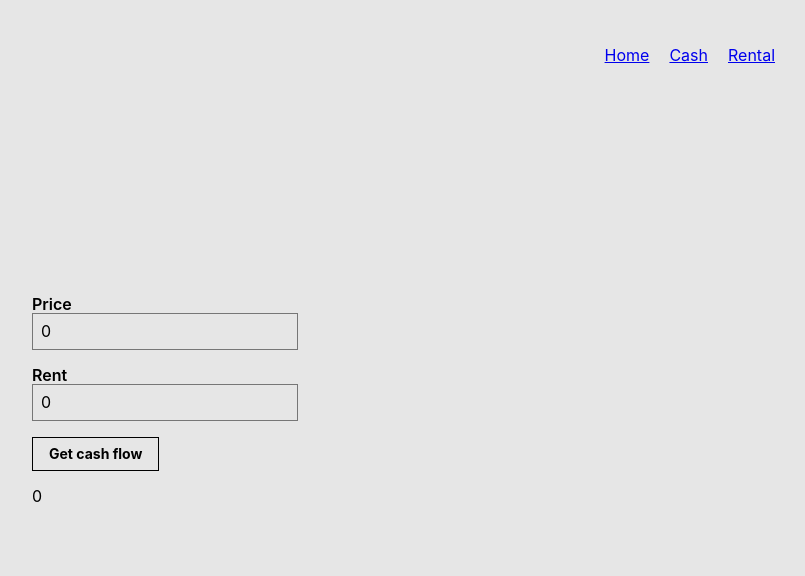
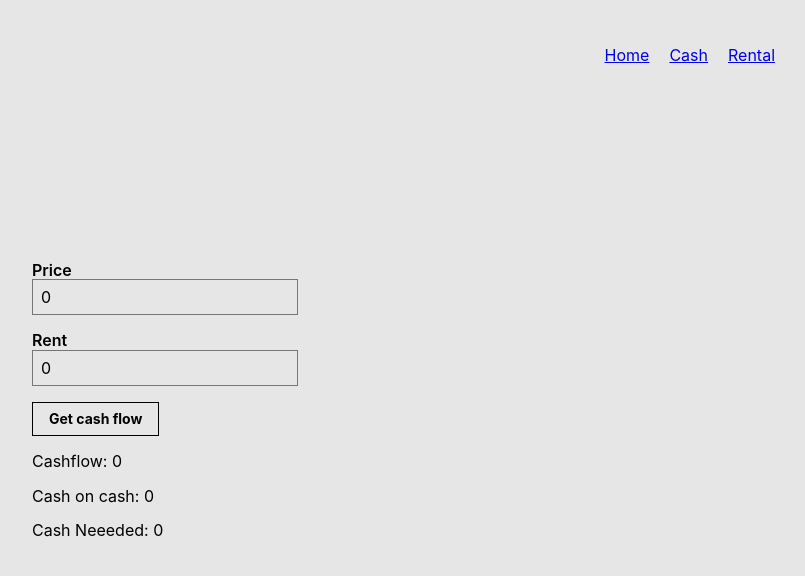
Before and after one commit to alopez96/real-estate-app, a React (Create React App) app: page /rental in a window 1280 px wide. Shown: the top 576 px of the page, without its empty margins (475-1280 px from the left). Built offline with nearby package versions, Linux system fonts and the light colour scheme.

Commit message:
add show cash on cash, and cash needed

```diff
--- a/src/pages/RentalAnalyzer.js
+++ b/src/pages/RentalAnalyzer.js
@@ -10,9 +10,11 @@ function RentalAnalyzer(){
     const [price, setPrice] = useState(0)
     const [rent, setRent] = useState(0)
     const [cashflow, setCashflow] = useState(0)
+    const [cashoncash, setCashoncash] = useState(0)
+    const [cashNeeded, setCashNeeded] = useState(0)
 
     const loan_duration = 30;
-    const interest_rate = 4;
+    const interest_rate_perecent = 0.04;
     const down_payment_percent = 0.03;
     const tax_percent = 0.0075;
     const insurance = 2500;
@@ -41,6 +43,7 @@ function RentalAnalyzer(){
         */
        var total = down_payment + closing_cost + 15000;
 
+       setCashNeeded(total);
        return total;
     }
 
@@ -61,8 +64,7 @@ function RentalAnalyzer(){
         var principal_amount = price - down_payment;
 
         // define monthly interest rate
-        var yearly_interest = (interest_rate/100)
-        var monthly_interest = yearly_interest / 12;
+        var monthly_interest = interest_rate_perecent / 12;
 
         //define number of months required to pay loan
         var number_of_months = loan_duration * 12;
@@ -88,7 +90,6 @@ function RentalAnalyzer(){
         var other_expenses = (insurance_monthly + pmi_monthly
             + taxes_monthly + vacancy_monthly + repairs_monthly
             + property_mgt_monthly);
-        console.log('other_expenses', other_expenses)
         var total_expenses = total_mortgage + other_expenses;
 
         console.log('total_expenses', total_expenses)
@@ -128,7 +129,15 @@ function RentalAnalyzer(){
 
         var cash_on_cash = (annual_cashflow / down_payment) * 100;
 
+        setCashoncash(cash_on_cash)
         return cash_on_cash;
+    }
+
+
+    const onPressBtn = () => {
+        getCashflow()
+        getCashoncash()
+        getCashNeeded()
     }
 
     return(
@@ -142,12 +151,12 @@ function RentalAnalyzer(){
 
             <PrimaryBtn
             cta={'Get cash flow'}
-            action={getCashflow}
+            action={onPressBtn}
             />
 
-            <p>
-                {cashflow}
-            </p>
+            <p>Cashflow: {cashflow}</p>
+            <p>Cash on cash: {cashoncash}</p>
+            <p>Cash Neeeded: {cashNeeded}</p>
         </div>
     )
 }
```
